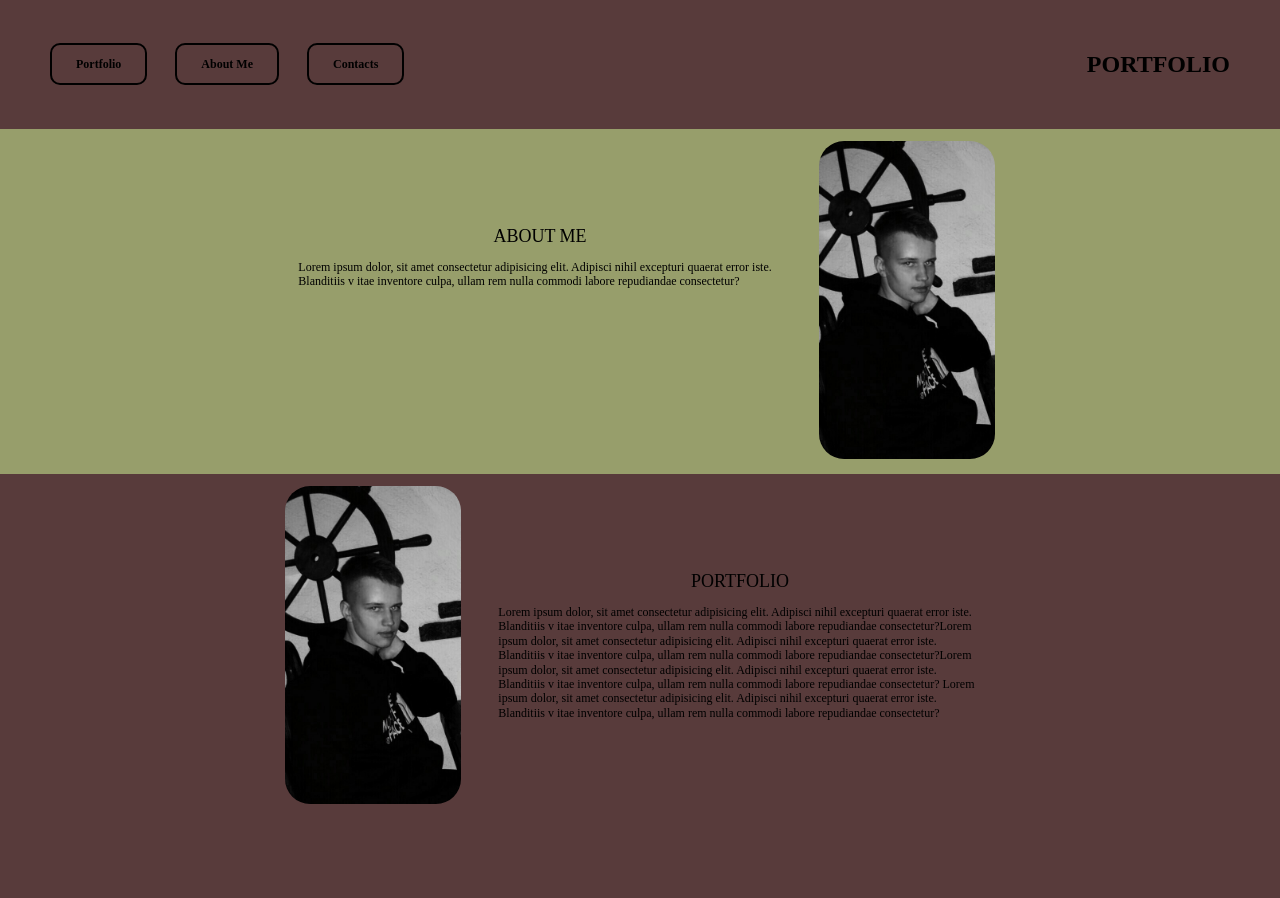
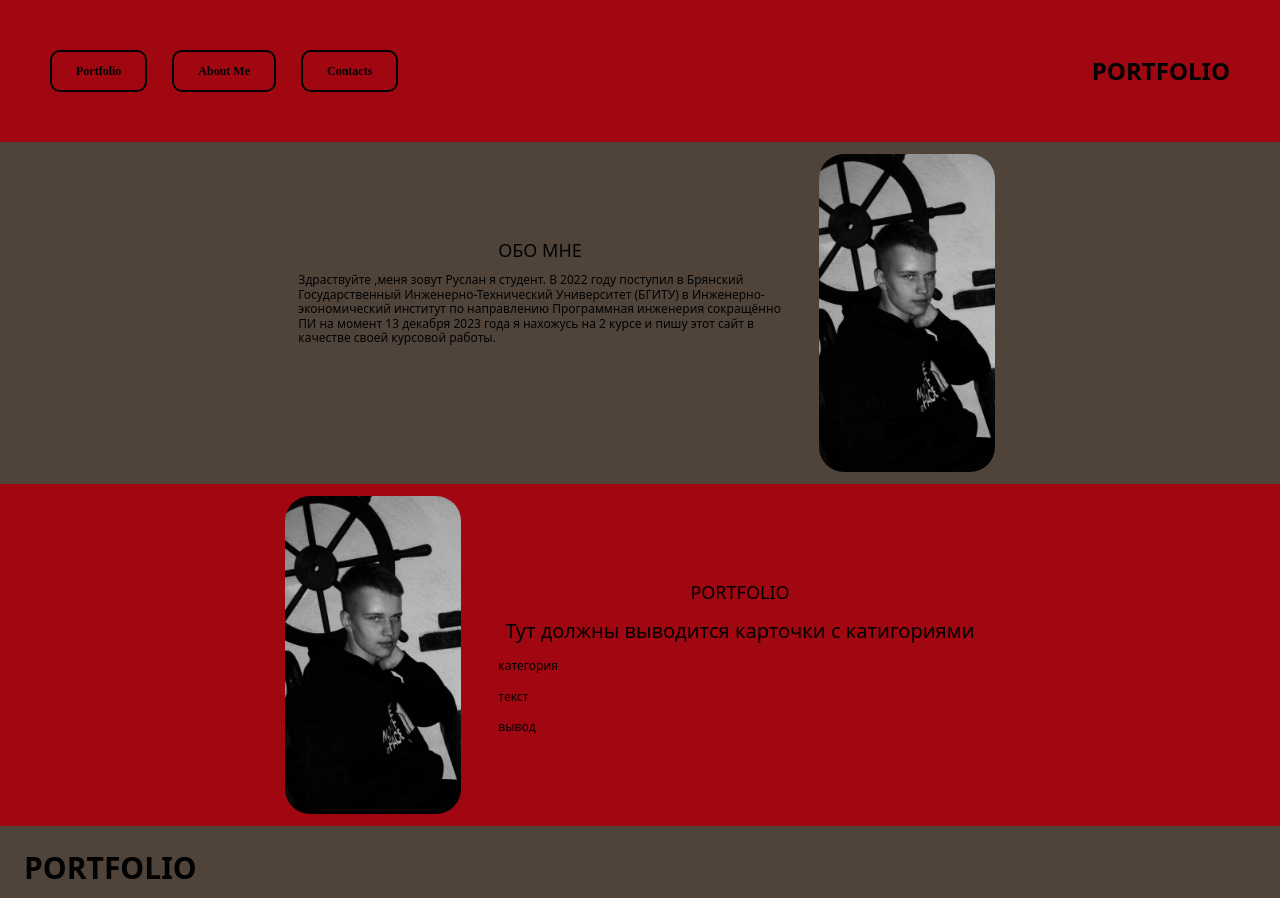
Before and after one commit to kirillizo3495/site-portfolio, a Django app: page / in a window 1280 px wide. Before the commit the page ends 804 px from the top, so only its background shows below. Run offline with Django 5.2, Linux system fonts and the light colour scheme.

Commit message:
написал много изменений для проекта

```diff
--- a/portfolio/main/static/main/css/index.css
+++ b/portfolio/main/static/main/css/index.css
@@ -3,17 +3,31 @@
     padding: 0;
     box-sizing: border-box;
 }
+:root{
+    --p:#ff334e;
+    --b:#020202;
+    --r:#f8141b;
+    --d-r:#a00711;
+    --g:#50433a;
+    --br:#33221b;
+}
 body{
     font-size: 12px;
+    background: var(--g);
     line-height: 1.2;
+    color: var(--b);
 
 }
 a{
     text-decoration: none;
-    color: black;
+    color: var(--b);
 }
 nav{
-    background: #583b3b;
+    background: var(--d-r);
+}
+.container{
+    weight:100%;
+    height:100%;
 }
 .navbar{
     display: flex;
@@ -31,9 +45,9 @@ nav{
     margin-left: 25px;
 }
 .nav-button{
-    color: black;
+    color: var(--b);
     padding: 12px 24px;
-    border: 2px solid black;
+    border: 2px solid var(--b);
     border-radius: 10px;
 }
 .nav-button:hover{
@@ -45,19 +59,25 @@ nav{
     text-transform: uppercase;
     font-size: 24px;
     font-weight: 700;
+    border: 1px solid var(--d);
 
     position: relative;
     transition: box-shadow 1s ease-in-out;
 }
 .logo:hover {
-  box-shadow: 0 0 20px #f00;
+  box-shadow: 0 0 25px var(--r);
 }
 header{
     width: 100%;
     height: 100%;
-    background: rgb(151, 158, 107);
+    background: var(--g);
     display: flex;
     justify-content: space-evenly;
+}
+.header-bg{
+    background: var(--p);
+    background-color: var(--r);
+    background-blend-mode: multiply;
 }
 .content{
     padding: 25px;
@@ -104,5 +124,26 @@ main{
     width:100%;
     height 100%;
     display:flex;
-    background: #583b3b;
+    background: var(--d-r);
 }
+footer{
+    background:var(--br)
+    width:100%;
+    padding-top: 12px;
+}
+.logo-footer{
+    text-transform: uppercase;
+    font-size: 30px;
+    font-weight: 700;
+    padding:12px 24px;
+    border-radius: 10%;
+    border: 1px solid var(--d);
+
+    position: relative;
+    transition: box-shadow 1s ease-in-out;
+
+}
+.logo-footer:hover {
+  box-shadow: 0 0 25px var(--);
+  border-radius: 10%;
+}
--- a/portfolio/main/templates/main/baze.html
+++ b/portfolio/main/templates/main/baze.html
@@ -4,11 +4,16 @@
 <head>
     <meta charset="UTF-8">
     <title>{% block title %}{% endblock %}</title>
+    <link rel="stylesheet" href="https://cdn.jsdelivr.net/npm/bootstrap@5.3.2/dist/css/bootstrap.min.css">
     <link rel="stylesheet" href="{% static 'main/css/index.css'%}">
     <link rel="stylesheet" href="{% static 'main/img/Uj6Yd91AOxk.jpg'%}">
+
 </head>
 <body>
+    {% include 'main/nav.html'%}
     {% block content %}
+
     {% endblock %}
+    {% include 'main/footer.html'%}
 </body>
 </html>
--- /dev/null
+++ b/portfolio/main/templates/main/footer.html
@@ -0,0 +1,5 @@
+<footer>
+    <div class="logo-footer">
+        <a href="{% url 'home' %}">portfolio</a>
+    </div>
+</footer>
--- a/portfolio/main/templates/main/index.html
+++ b/portfolio/main/templates/main/index.html
@@ -1,26 +1,16 @@
 {% extends 'main/baze.html' %}
 {% block title%}
-    Главная страница
+    {{title}}
 {% endblock %}
 {% block content%}
-     <nav class="navbar">
-        <div class="nav">
-            <a href="" class="nav-button">portfolio</a>
-            <a href="{% url 'about' %}" class="nav-button">about me</a>
-            <a href="" class="nav-button">contacts</a>
-        </div>
-        <div class="logo">
-            <a href="{% url 'home' %}">portfolio</a>
-        </div>
-    </nav>
+    <div class="header-bg">
         <header class="justify-center">
             <div class="content col-5">
-            <h1>about me</h1>
-            <p>Lorem ipsum dolor, sit amet consectetur
-                adipisicing elit. Adipisci nihil excepturi
-                quaerat error iste. Blanditiis v
-                itae inventore culpa, ullam rem nulla commodi
-                labore repudiandae consectetur?
+                <h1>обо мне</h1>
+                <p>Здраствуйте ,меня зовут Руслан я студент.
+                   В 2022 году поступил в Брянский Государственный Инженерно-Технический Университет (БГИТУ)
+                   в Инженерно-экономический институт по направлению Программная инженерия сокращённо ПИ
+                   на момент 13 декабря 2023 года я нахожусь на 2 курсе и пишу этот сайт в качестве своей курсовой работы.
                 </p>
             </div>
             <div class="">
@@ -29,6 +19,7 @@
                 </div>
             </div>
         </header>
+    </div>
     <main class="justify-center">
         <div class="">
             <div class="img-content justify-center">
@@ -37,25 +28,15 @@
         </div>
         <div class="content col-5">
             <h1>portfolio</h1>
-            <p>Lorem ipsum dolor, sit amet consectetur
-                adipisicing elit. Adipisci nihil excepturi
-                quaerat error iste. Blanditiis v
-                itae inventore culpa, ullam rem nulla commodi
-                labore repudiandae consectetur?Lorem ipsum dolor, sit amet consectetur
-                adipisicing elit. Adipisci nihil excepturi
-                quaerat error iste. Blanditiis v
-                itae inventore culpa, ullam rem nulla commodi
-                labore repudiandae consectetur?Lorem ipsum dolor, sit amet consectetur
-                adipisicing elit. Adipisci nihil excepturi
-                quaerat error iste. Blanditiis v
-                itae inventore culpa, ullam rem nulla commodi
-                labore repudiandae consectetur?
-                Lorem ipsum dolor, sit amet consectetur
-                adipisicing elit. Adipisci nihil excepturi
-                quaerat error iste. Blanditiis v
-                itae inventore culpa, ullam rem nulla commodi
-                labore repudiandae consectetur?
+            <p ><h5 style="text-align:center;">Тут должны выводится карточки с катигориями</h5>
             </p>
+            <div class="row">
+                <div class="col-4">
+                    {% for el in card%}
+                    <p>{{ el }}</p>
+                    {% endfor %}
+                </div>
+            </div>
         </div>
 
     </main>
--- /dev/null
+++ b/portfolio/main/templates/main/nav.html
@@ -0,0 +1,10 @@
+     <nav class="navbar">
+        <div class="nav">
+            <a href="" class="nav-button">portfolio</a>
+            <a href="{% url 'about' %}" class="nav-button">about me</a>
+            <a href="" class="nav-button">contacts</a>
+        </div>
+        <div class="logo">
+            <a href="{% url 'home' %}">portfolio</a>
+        </div>
+    </nav>
--- a/portfolio/main/urls.py
+++ b/portfolio/main/urls.py
@@ -4,4 +4,5 @@ from . import views
 urlpatterns = [
     path('', views.index, name='home'),
     path('about/', views.about, name='about'),
+
 ]
--- a/portfolio/main/views.py
+++ b/portfolio/main/views.py
@@ -1,6 +1,27 @@
-from django.shortcuts import render
-from django.http import HttpResponse
-def index(request):
-    return render(request, 'main/index.html')
-def about(request):
-    return render(request, 'main/about.html')
+
+from django.http import HttpResponse, HttpResponseNotFound, Http404
+from django.shortcuts import render, redirect
+
+def pageNotFound(request,exception):
+    print(exception)
+    return HttpResponseNotFound(f"<h1>Страница не найдена {exception}</h1>")
+def ServerError(request):
+    return HttpResponseNotFound( '<h1>ошибка сервера<h1>')
+
+def AccessBan(request, exception):
+    print(exception)
+    return HttpResponseNotFound('<h1>нет доступа<h1>')
+
+def SearchError(request, exception):
+    print(exception)
+    return HttpResponseNotFound('Ошибка 400')
+
+def index(request) :
+    data = {
+        'title': 'Главная страница',
+        'card': ['категория', 'текст', 'вывод'],
+    }
+    return render(request, 'main/index.html', data)
+
+def about(request) :
+    return render(request, 'main/about.html', {'title': 'Про нас'})
--- a/portfolio/portfolio/settings.py
+++ b/portfolio/portfolio/settings.py
@@ -25,7 +25,7 @@ SECRET_KEY = 'django-insecure-^(l&u)wg@rhqp1s_^p%^jc5ie-8y60lt4euow0=w)gi31j&z1b
 # SECURITY WARNING: don't run with debug turned on in production!
 DEBUG = True
 
-ALLOWED_HOSTS = []
+ALLOWED_HOSTS = ['127.0.0.1']
 
 
 # Application definition
--- a/portfolio/portfolio/urls.py
+++ b/portfolio/portfolio/urls.py
@@ -21,7 +21,14 @@ from django.urls import path, include
 from django.conf import settings
 from django.conf.urls.static import static
 
+from main.views import pageNotFound, ServerError, AccessBan, SearchError
+
 urlpatterns = [
     path('admin/', admin.site.urls),
     path('', include('main.urls'))
-] + static(settings.STATIC_URL, document_root=settings.STATIC_ROOT)
+]
+
+handler404 = pageNotFound
+handler500 = ServerError
+handler403 = AccessBan
+handler400 = SearchError
```
Also changed, not shown: portfolio/main/templates/main/about.html (+5 -2 lines). Lines whose indentation alone changed are shown as unchanged.
